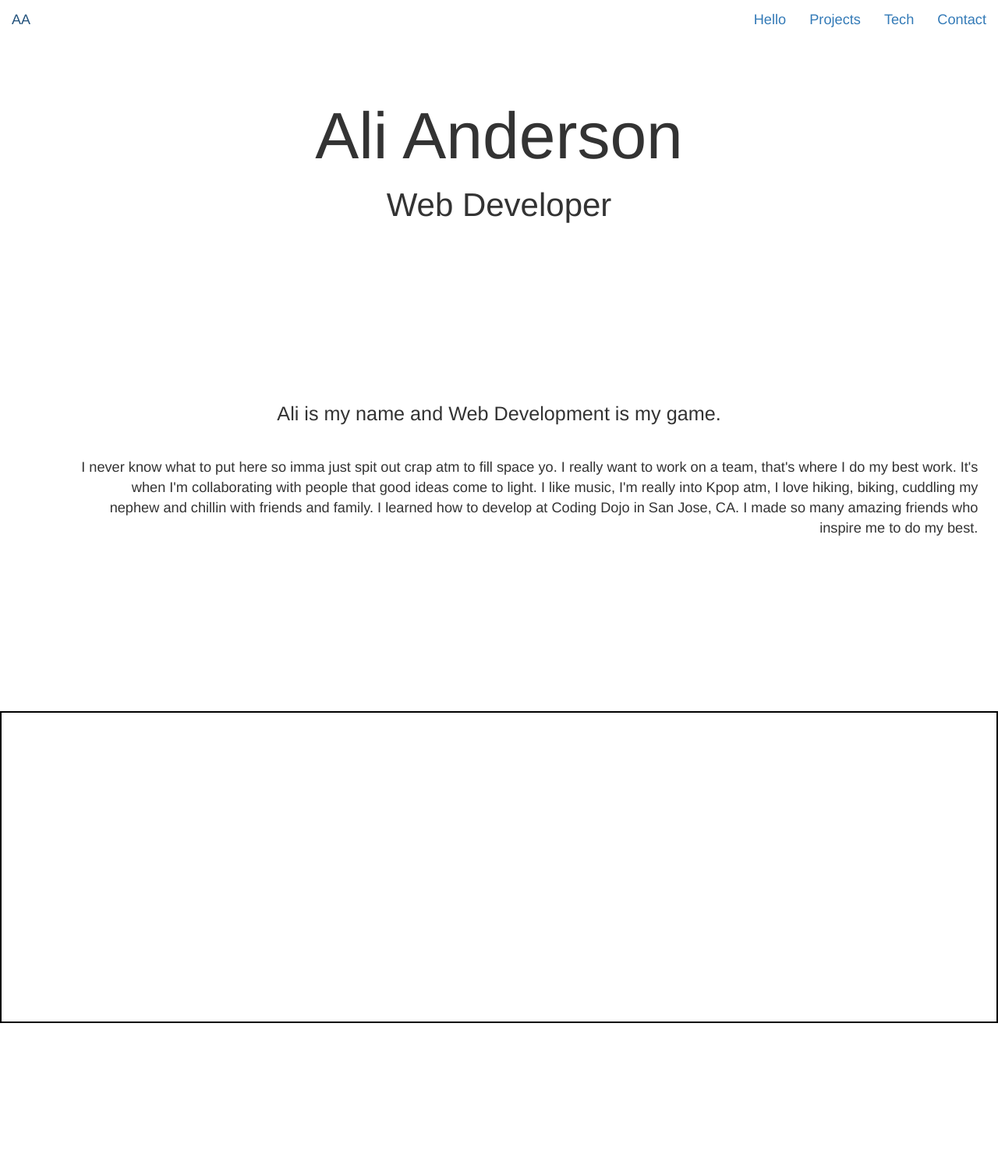
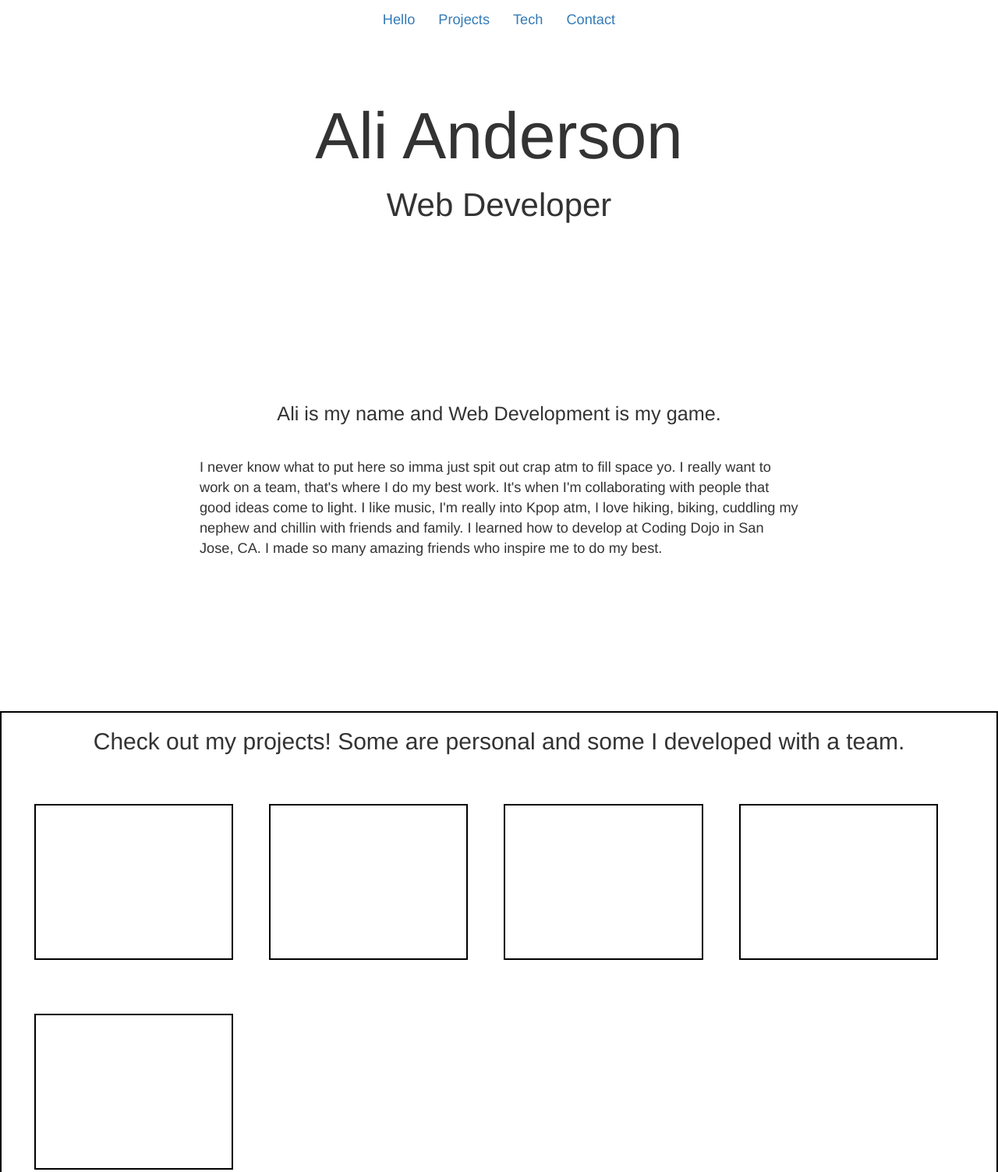
Before and after one commit to agganderson/personal-portfolio, a plain HTML site: page index.html in a window 1280 px wide. Shown: the top 1503 px of the page at 78% size. Before the commit the page ends 1312 px from the top, so only its background shows below. Drawn offline with nearby package versions, Linux system fonts and the light colour scheme.

Commit message:
adding sections

```diff
--- a/index.html
+++ b/index.html
@@ -23,18 +23,14 @@
 	<link rel="stylesheet" type="text/css" href="style.css">
 </head>
 <body>
-
 	<div id="nav">
-		<nav class="navbar navbar-fixed-top nav-justified">
-			<div class="container-fluid">
-				<div class="navbar-header">
-					<a class="navbar-brand" href="#">AA</a>
-				</div>
-				<ul class="nav navbar-nav navbar-right">
+		<nav class="navbar navbar-fixed-top center" role="navigation">
+			<div class="navbar-inner">
+				<ul class="nav navbar-nav">
 					<li class="navList"><a href="#hello">Hello</a></li>
 					<li class="navList"><a href="#projects">Projects</a></li>
-					<li class="navList"><a href="#">Tech</a></li>
-					<li class="navList"><a href="#">Contact</a></li>
+					<li class="navList"><a href="#tech">Tech</a></li>
+					<li class="navList"><a href="#contact">Contact</a></li>
 				</ul>
 			</div>
 		</nav>
@@ -51,6 +47,31 @@
 	</div>
 
 	<div id="projects">
+		<h2>Check out my projects! Some are personal and some I developed with a team.</h2>
+		<div class="project">
+		</div>
+		<div class="project">
+		</div>
+		<div class="project">
+		</div>
+		<div class="project">
+		</div>
+		<div class="project">
+		</div>
+	</div>
+
+	<div id="tech">
+		<div class="techGroup">
+		</div>
+		<div class="techGroup">
+		</div>
+		<div class="techGroup">
+		</div>
+		<div class="techGroup">
+		</div>
+	</div>
+
+	<div id="contact">
 	</div>
 </body>
 </html>
--- a/style.css
+++ b/style.css
@@ -2,14 +2,25 @@
 	margin: 0;
 }
 
-.navbar.navbar-fixed-top.nav-justified {
+.navbar.navbar-fixed-top {
 	/*border: 2px solid black;*/
 	background-color: white;
+	text-align: center;
+
 }
+	.navbar.center .navbar-inner {
+	    text-align: center;
+	}
+	.navbar.center .navbar-inner .nav {
+	    float: none;
+	    display: inline-block;
+	}
 
 	.navlist {
 		font-size: 1.3em;
 	}
+
+
 
 #top {
 	text-align: center;
@@ -39,13 +50,45 @@
 
 	.intro2 {
 		margin-top: 3%;
-		margin-left: 8%;
+		margin-left: 20%;
 		margin-right: 2%;
-		text-align: right;
 		font-size: 1.3em;
+		width: 60%;
 	}
 
 #projects {
 	border: 2px solid black;
-	height: 50%;
+	/*height: 50%;	*/
 }
+
+	#projects h2 {
+		margin-bottom: 5%;
+		text-align: center;
+	}
+
+	.project {
+		border: 2px solid black;
+		height: 25%;
+		width: 20%;
+		margin-left: 3.3%;
+		margin-bottom: 5%;
+		display: inline-block;
+	}
+#tech {
+	border: 2px solid black;
+	/*height: 10%;*/
+}
+	.techGroup {
+		border: 2px solid black;
+		height: 30%;
+		width: 40%;
+		margin-left: 6%;
+		margin-top: 5%;
+		margin-bottom: 5%;
+		display: inline-block;
+	}
+
+#contact {
+	height: 10%;
+	border: 2px solid black;
+}
```
